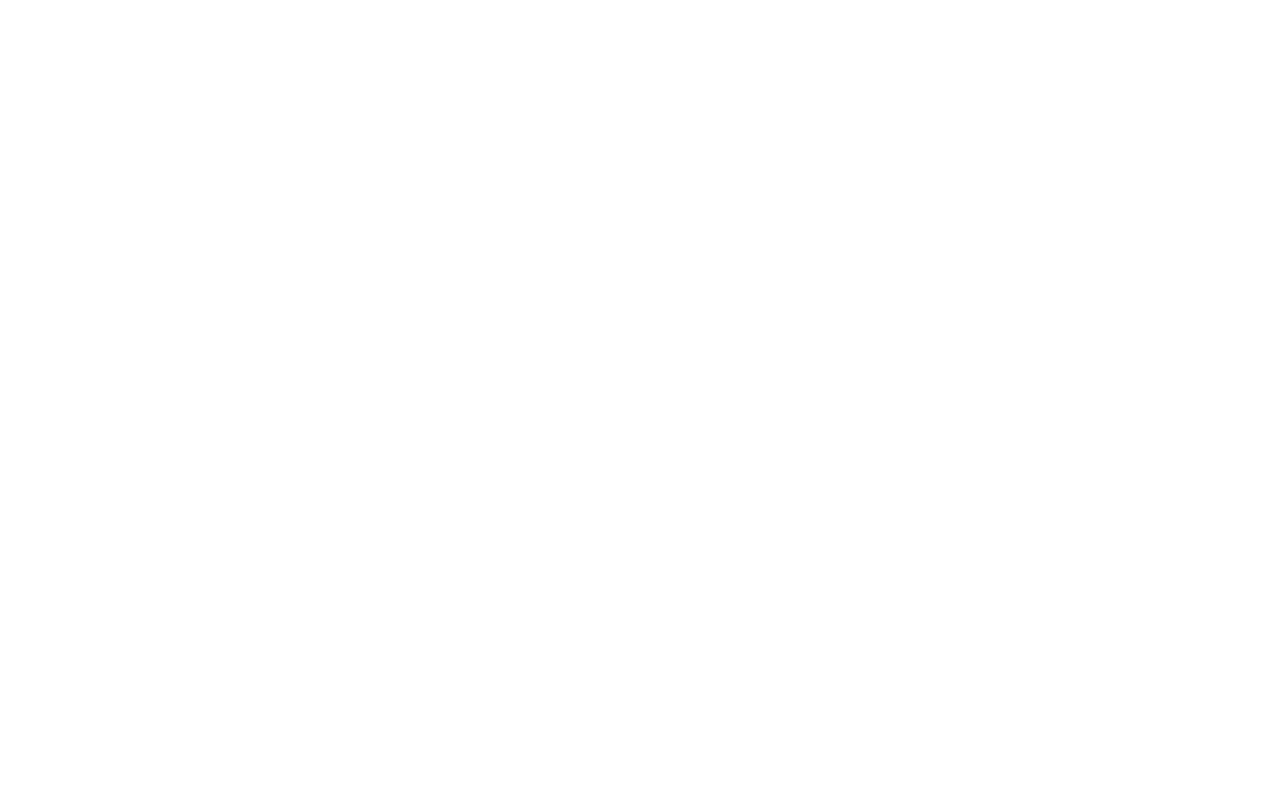
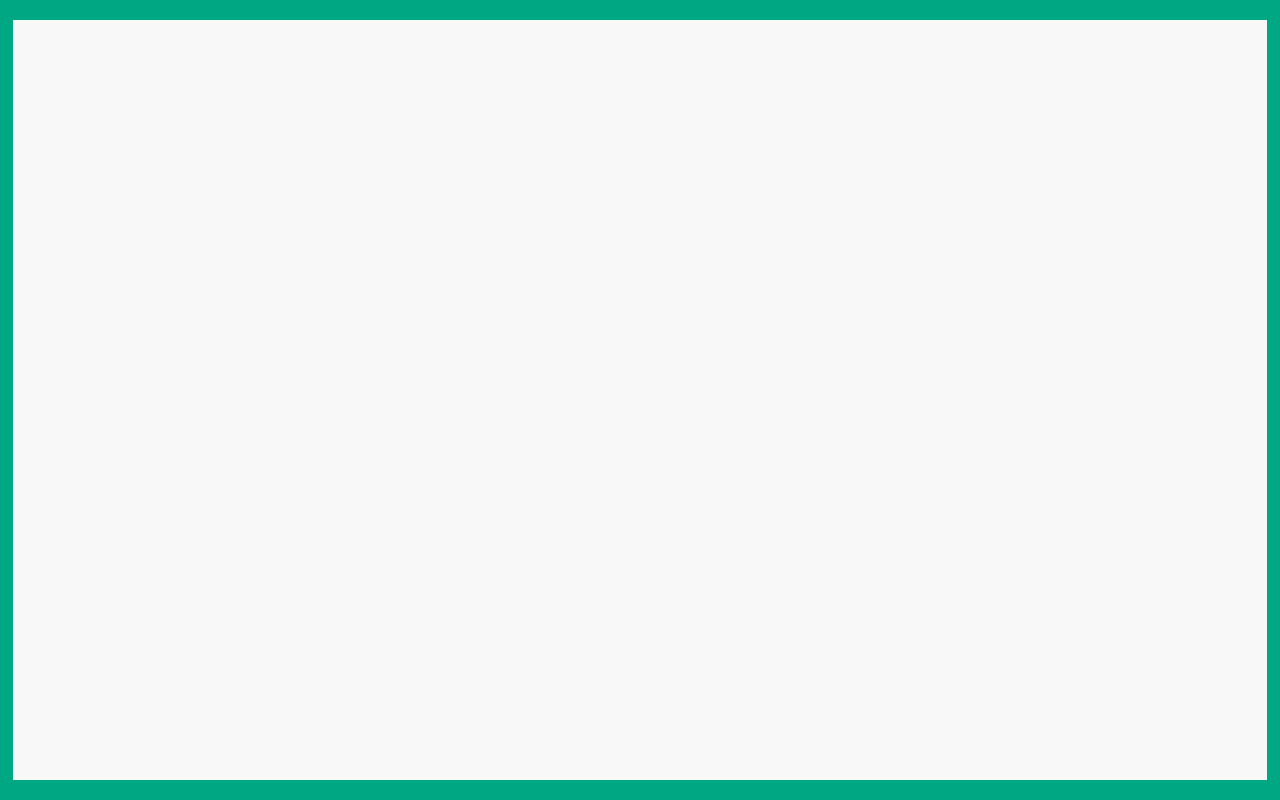
Before and after one commit to Muthukumar-Muthu/chatting-app, a React (Create React App) app: page / in a window 1280 px wide. Built offline with nearby package versions, Linux system fonts and the light colour scheme.

Commit message:
App layout done

```diff
--- a/src/App/App.css
+++ b/src/App/App.css
@@ -6,4 +6,25 @@
   -webkit-box-sizing: border-box;
           box-sizing: border-box;
 }
+
+.App-container {
+  background-color: #00a783;
+  width: 100%;
+  height: 100vh;
+  display: -webkit-box;
+  display: -ms-flexbox;
+  display: flex;
+  -webkit-box-pack: center;
+      -ms-flex-pack: center;
+          justify-content: center;
+  -webkit-box-align: center;
+      -ms-flex-align: center;
+          align-items: center;
+}
+
+.App {
+  background-color: #f8f8f8;
+  width: 98%;
+  height: 95%;
+}
 /*# sourceMappingURL=App.css.map */
--- a/src/App/App.js
+++ b/src/App/App.jsx
@@ -12,7 +12,11 @@
 
   console.log("app");
 
-  return <div className="App"> </div>;
+  return (
+    <div className="App-container">
+      <div className="App"></div>
+    </div>
+  );
 }
 
 export default App;
--- a/src/App/App.scss
+++ b/src/App/App.scss
@@ -5,3 +5,18 @@
     padding: 0;
     box-sizing: border-box;
 }
+
+.App-container {
+    background-color: #00a783;
+    width: 100%;
+    height: 100vh;
+    display: flex;
+    justify-content: center;
+    align-items: center;
+}
+
+.App {
+    background-color: #f8f8f8;
+    width: 98%;
+    height: 95%;
+}
--- a/src/index.js
+++ b/src/index.js
@@ -8,7 +8,7 @@
   <React.StrictMode>
     <BrowserRouter>
       <App />
-    </BrowserRouter>{" "}
+    </BrowserRouter>
   </React.StrictMode>,
   document.getElementById("root")
 );
```
Also changed, not shown: 2 other files (tests, documents, lock files or other folders).
